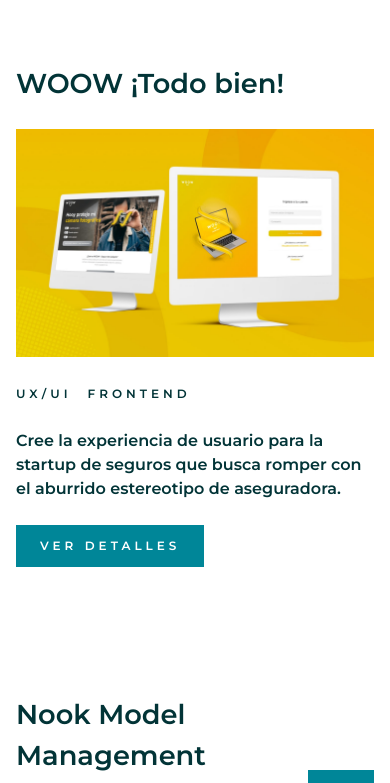
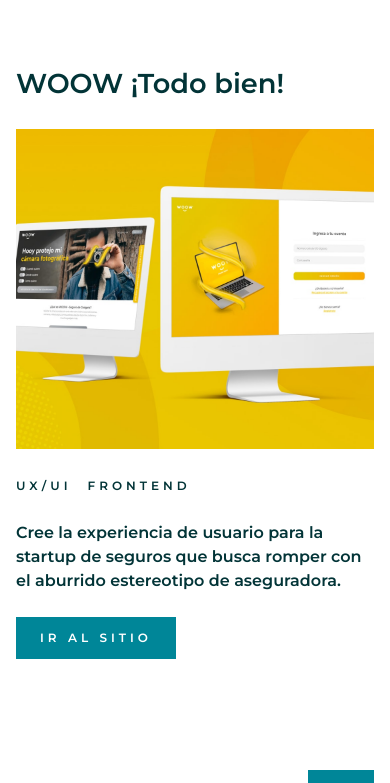
Before and after one commit to obeskay/obedvav-portfolio, a Next.js app: page /projects in a window 390 px wide. Shown: the top 783 px of the page. Built offline with nearby package versions, Linux system fonts and the light colour scheme.

Commit message:
Cambié a links los proyectos

```diff
--- a/components/Navbar.tsx
+++ b/components/Navbar.tsx
@@ -54,7 +54,9 @@
               Sobre mí
             </motion.a>
           </Link>
-          <motion.p
+          <motion.a
+            href="https://wa.me/0525560348476?text=¡Hola Obed!%20Visité tu portafolio."
+            target="__blank"
             onHoverStart={() => {
               setCursorHover(true);
               setCursorContact(true);
@@ -65,7 +67,7 @@
             }}
           >
             Contáctame
-          </motion.p>
+          </motion.a>
         </div>
       </div>
     </nav>
--- a/components/ProjectCard.tsx
+++ b/components/ProjectCard.tsx
@@ -3,38 +3,16 @@
 import TextReveal from "./TextReveal";
 import ParallaxItem from "./ParallaxItem";
 import Button from "./Button";
+import Link from "next/link";
+import { useAppContext } from "./context/GeneralContext";
 
 const ProjectCard = (props) => {
-  const wrapperAnimation = {
-    show: {
-      transition: {
-        delayChildren: 0.25,
-        staggerChildren: 0.1,
-      },
-    },
-  };
-  const itemAnimation = {
-    hidden: {
-      opacity: 0,
-      y: 50,
-    },
-    show: {
-      opacity: 1,
-      y: 0,
-      transition: {
-        ease: [0.4, 0.13, 0.23, 0.96],
-        duration: 1,
-      },
-    },
-    exit: {
-      opacity: 0,
-      y: 20,
-      transition: {
-        ease: [0.4, 0.13, 0.23, 0.96],
-        duration: 0.5,
-      },
-    },
-  };
+  const {
+    wrapperAnimation,
+    itemAnimation,
+    imageWrapperAnimation,
+    imageAnimation,
+  } = useAppContext();
   return (
     <>
       <motion.div
@@ -46,9 +24,13 @@
       >
         <motion.div className="container h-[100vh] flex justify-center mx-auto items-center space-x-[2rem]">
           <motion.div className="relative ml-0 mr-auto space-y-[1.5rem]">
+            <Link href={`${props.slug}`}>
+              <motion.a>
                 <TextReveal className="text-[7vw] md:text-[4vw]">
                   {props.name}
                 </TextReveal>
+              </motion.a>
+            </Link>
             <motion.div className="space-x-[1rem] ">
               {props.roles.map((role) => (
                 <motion.label
@@ -63,66 +45,62 @@
             <motion.p className="text-xl" variants={itemAnimation}>
               {props.description}
             </motion.p>
-            <motion.div variants={itemAnimation} className="inline-block">
-              <Button>Mira los detalles</Button>
+            <Link href={`${props.slug}`}>
+              <motion.a variants={itemAnimation} className="inline-block">
+                <Button>Ir al sitio</Button>
+              </motion.a>
+            </Link>
+          </motion.div>
+          <ParallaxItem className="relative ml-auto mr-0">
+            <Link href={`${props.slug}`}>
+              <motion.a
+                variants={imageWrapperAnimation}
+                className="relative block w-[400px] xl:w-[560px] overflow-hidden"
+              >
+                <motion.img
+                  variants={imageAnimation}
+                  src={props.imagen}
+                  className="object-cover w-full h-full m-auto bg-dark/5"
+                />
+              </motion.a>
+            </Link>
+          </ParallaxItem>
         </motion.div>
       </motion.div>
-          <ParallaxItem className="relative ml-auto mr-0">
-            <motion.div
-              initial={{ height: 0 }}
-              animate={{ height: 380 }}
-              exit={{ opacity: 0 }}
+
+      <motion.div className="md:hidden p-[1rem] py-[4rem] space-y-[1.5rem]">
+        <Link href={`${props.slug}`}>
+          <motion.a>
+            <TextReveal className="text-[7vw] md:text-[4vw]">
+              {props.name}
+            </TextReveal>
+          </motion.a>
+        </Link>
+
+        <Link href={`${props.slug}`}>
+          <motion.a
+            initial={{ width: 0 }}
+            animate={{ width: "100%" }}
             transition={{
               duration: 1.5,
               ease: [0.4, 0.13, 0.23, 0.96],
               delay: 0.25,
             }}
-              className="relative w-[400px] xl:w-[560px] overflow-hidden bg-dark/10"
+            className="relative h-[320px] block w-[full] mx-auto overflow-hidden z-[0] "
           >
             <motion.img
               initial={{ scale: 1.25 }}
               animate={{ scale: 1 }}
-                exit={{ y: "100%", opacity: 0 }}
-                whileHover={{ scale: 1.1 }}
+              exit={{ width: 0, opacity: 0 }}
               transition={{
                 duration: 1.25,
                 ease: [0.4, 0.13, 0.23, 0.96],
               }}
               src={props.imagen}
-                className="object-cover w-full h-full m-auto"
+              className="block object-cover w-full h-full m-auto"
             />
-            </motion.div>
-          </ParallaxItem>
-        </motion.div>
-      </motion.div>
-
-      <motion.div className="md:hidden p-[1rem] py-[4rem] space-y-[1.5rem]">
-        <TextReveal className="text-[7vw] md:text-[4vw]">
-          {props.name}
-        </TextReveal>
-
-        <motion.div
-          initial={{ height: 0 }}
-          animate={{ height: 228 }}
-          transition={{
-            duration: 1.5,
-            ease: [0.4, 0.13, 0.23, 0.96],
-            delay: 0.25,
-          }}
-          className="relative w-[full] mx-auto overflow-hidden z-[0] "
-        >
-          <motion.img
-            initial={{ scale: 1.25 }}
-            animate={{ scale: 1 }}
-            exit={{ y: "100%", opacity: 0 }}
-            transition={{
-              duration: 1.25,
-              ease: [0.4, 0.13, 0.23, 0.96],
-            }}
-            src={props.imagen}
-            className="object-cover w-full h-full m-auto"
-          />
-        </motion.div>
+          </motion.a>
+        </Link>
         <motion.div className="space-x-[1rem] ">
           {props.roles.map((role) => (
             <motion.label
@@ -135,9 +113,11 @@
           ))}
         </motion.div>
         <motion.p variants={itemAnimation}>{props.description}</motion.p>
-        <motion.div variants={itemAnimation} className="inline-block">
-          <Button>Ver detalles</Button>
-        </motion.div>
+        <Link href={`${props.slug}`}>
+          <motion.a variants={itemAnimation} className="inline-block">
+            <Button>Ir al sitio</Button>
+          </motion.a>
+        </Link>
       </motion.div>
     </>
   );
--- a/components/context/GeneralContext.tsx
+++ b/components/context/GeneralContext.tsx
@@ -46,15 +46,63 @@
     },
   };
 
+  const imageWrapperAnimation = {
+    hidden: {
+      // opacity: 0,
+    },
+    show: {
+      // opacity: 1,
+      transition: {
+        ease: [0.4, 0.13, 0.23, 0.96],
+        duration: 0.75,
+      },
+    },
+    exit: {
+      // opacity: 0,
+      transition: {
+        ease: [0.4, 0.13, 0.23, 0.96],
+        duration: 0.5,
+      },
+    },
+  };
+
+  const imageAnimation = {
+    hidden: {
+      opacity: 0,
+      translateX: "-50%",
+      scale: 1.1,
+    },
+    show: {
+      opacity: 1,
+      translateX: 0,
+      scale: 1,
+      transition: {
+        ease: [0.4, 0.13, 0.23, 0.96],
+        duration: 1.5,
+      },
+    },
+    exit: {
+      opacity: 0,
+      translateX: "75%",
+      scale: 1.1,
+      transition: {
+        ease: [0.4, 0.13, 0.23, 0.96],
+        duration: 0.75,
+      },
+    },
+  };
+
   return (
     <AppContext.Provider
       value={{
         wrapperAnimation,
         itemAnimation,
+        imageWrapperAnimation,
         isCursorHover,
         setCursorHover,
         isCursorContact,
         setCursorContact,
+        imageAnimation,
       }}
     >
       {children}
--- a/pages/index.tsx
+++ b/pages/index.tsx
@@ -29,6 +29,9 @@
               ease: [0.4, 0.13, 0.23, 0.96],
               delay: 0.25,
             }}
+            initial={{ opacity: 0 }}
+            animate={{ opacity: 1 }}
+            exit={{ opacity: 0 }}
             className="absolute md:relative flex-shrink-0 w-[100vw] h-[100%] md:w-[25vw] md:max-w-[454px] md:h-[75%] my-auto overflow-hidden "
             layoutId={`profile-img-wrapper`}
           >
--- a/pages/project/[id].tsx
+++ /dev/null
@@ -1,107 +0,0 @@
-import React from "react";
-import { motion, AnimatePresence } from "framer-motion";
-import Button from "../../components/Button";
-import Link from "next/link";
-
-const me = () => {
-  const wrapperAnimation = {
-    show: {
-      transition: {
-        delayChildren: 0.25,
-        staggerChildren: 0.1,
-      },
-    },
-  };
-
-  const itemAnimation = {
-    hidden: {
-      opacity: 0,
-      scale: 0.9,
-      y: 50,
-      skewY: -5,
-    },
-    show: {
-      opacity: 1,
-      scale: 1,
-      y: 0,
-      skewY: 0,
-      transition: {
-        ease: [0.4, 0.13, 0.23, 0.96],
-        duration: 1,
-      },
-    },
-    exit: {
-      opacity: 0,
-      scale: 0.9,
-      y: 20,
-      transition: {
-        ease: [0.4, 0.13, 0.23, 0.96],
-        duration: 0.5,
-      },
-    },
-  };
-  const obedvavimg = "/img/obed/obedvav1.jpg";
-  return (
-    <motion.div
-      variants={wrapperAnimation}
-      initial="hidden"
-      animate="show"
-      exit="exit"
-    >
-      <motion.div className="w-full flex flex-wrap md:flex-nowrap h-full space-y-[1.5rem] space-x-0 md:space-y-0 md:space-x-[4rem] justify-center align-center">
-        <AnimatePresence>
-          <motion.div
-            transition={{
-              duration: 1.5,
-              ease: [0.4, 0.13, 0.23, 0.96],
-              delay: 0.25,
-            }}
-            className="relative flex-shrink-0 w-[50vw] h-[50vh] md:w-[456px] md:h-[100vh] m-auto overflow-hidden"
-            layoutId={`profile-img-wrapper`}
-          >
-            <motion.img
-              transition={{
-                duration: 1.25,
-                ease: [0.4, 0.13, 0.23, 0.96],
-              }}
-              animate={{
-                borderRadius: "0rem",
-              }}
-              src={obedvavimg}
-              layoutId={`profile-img`}
-              className="object-cover w-full h-full m-auto"
-            />
-          </motion.div>
-        </AnimatePresence>
-
-        <motion.div className="w-full h-full p-[1rem] md:p-[4rem] md:pl-0 space-y-[1.5rem] text-lg">
-          <motion.h1 variants={itemAnimation}>Hola, soy Obed</motion.h1>
-          <motion.p variants={itemAnimation}>
-            Lorem ipsum dolor sit amet, consectetur adipisicing elit.
-          </motion.p>
-          <motion.p variants={itemAnimation}>
-            Debitis facilis reiciendis minima necessitatibus nostrum doloribus,
-            quae cupiditate qui accusantium, provident dolorem delectus
-            voluptate.
-          </motion.p>
-          <motion.p variants={itemAnimation}>
-            Deleniti qui excepturi sunt minima quisquam pariatur vel eius
-            laboriosam voluptatem et, quis aspernatur, laudantium quidem aut
-            corporis? Iste illo nobis dolorem, iure itaque modi voluptatibus
-            soluta aliquid dignissimos repellat hic et! Totam vero facilis sed
-            atque animi hic dolorum tenetur expedita? Hic unde a tempora amet.
-          </motion.p>
-          <motion.div variants={itemAnimation}>
-            <Link href="/">
-              <a>
-                <Button className="w-auto">Regresar</Button>
-              </a>
-            </Link>
-          </motion.div>
-        </motion.div>
-      </motion.div>
-    </motion.div>
-  );
-};
-
-export default me;
--- a/pages/projects.tsx
+++ b/pages/projects.tsx
@@ -23,7 +23,7 @@
         }}
       >
         <Link href="/">
-          <a>
+          <motion.a>
             <Button className="flex items-center">
               <svg
                 width="18"
@@ -39,17 +39,14 @@
               </svg>
               <span className="ml-[1rem] hidden md:block">Regresar</span>
             </Button>
-          </a>
+          </motion.a>
         </Link>
       </motion.div>
       <motion.div
-        animate={{ opacity: 0, y: "100vh" }}
-        exit={{ opacity: 1, y: 0 }}
         transition={{
           ease: [0.4, 0.13, 0.23, 0.96],
           duration: 1.5,
         }}
-        layout
         className="absolute flex items-center justify-center h-[-webkit-fill-available] md:h-[100vh] w-[100vw] inset-0"
       >
         <motion.div
@@ -57,21 +54,21 @@
             duration: 1.5,
             ease: [0.4, 0.13, 0.23, 0.96],
           }}
-          className="relative flex-shrink-0 w-[100vw] h-[100%] md:w-[25vw] md:max-w-[454px] md:h-[75%] my-auto overflow-hidden "
           layoutId={`profile-img-wrapper`}
+          className="relative  flex-shrink-0 w-[100vw] h-[100%] md:w-[25vw] md:max-w-[454px] md:h-[75%] my-auto overflow-hidden "
         >
           <motion.img
             transition={{
               duration: 1.25,
               ease: [0.4, 0.13, 0.23, 0.96],
             }}
+            initial={{ opacity: 0 }}
             src={obedvavimg}
             layoutId={`profile-img`}
-            className="object-cover w-full h-full m-auto "
+            className="object-cover w-full h-full m-auto"
           />
           <motion.div
             initial={{ opacity: 0 }}
-            animate={{ opacity: 1 }}
             exit={{ opacity: 0 }}
             transition={{
               duration: 1,
@@ -92,18 +89,21 @@
         <motion.div className="w-full">
           <ProjectCard
             name="WOOW ¡Todo bien!"
+            slug="https://woowtodobien.com/"
             roles={["ux/ui", "Frontend"]}
             description="Cree la experiencia de usuario para la startup de seguros que busca romper con el aburrido estereotipo de aseguradora."
             imagen="/img/projects/woow/frame1.jpg"
           />
           <ProjectCard
             name="Nook Model Management"
+            slug="https://www.nookmodelmanagement.com/"
             roles={["ux/ui", "Frontend", "Backend"]}
             description="Diseñé y programé un sitio limpio y elegante para una importante agencia de modelos en CDMX."
             imagen="/img/projects/nook/frame1.jpg"
           />
           <ProjectCard
             name="Liverpool"
+            slug="https://miseguro.liverpool.com.mx/seguro-de-auto"
             roles={["ux/ui", "Frontend"]}
             description="Rediseñé el flujo de contratación para Protección Celular en el conocido sitio de Liverpool."
             imagen="/img/projects/liverpool/frame1.jpg"
```
Also changed, not shown: pages/project/woow.tsx (+68 -3 lines). Lines whose indentation alone changed are shown as unchanged.
